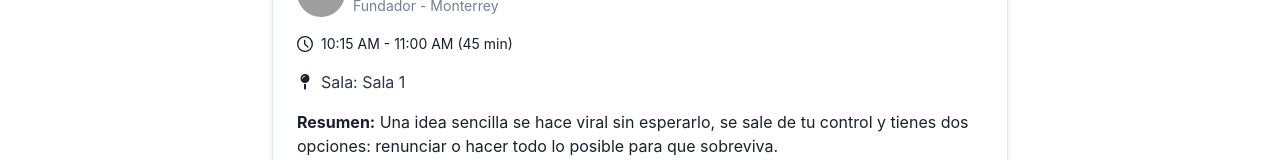
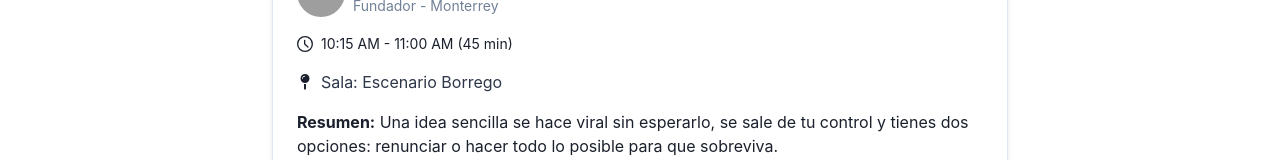
Before and after one commit to awscommunitymx/agenda, a Next.js app: page /session/ARQ101 in a window 1280 px wide. Shown: the part 378-538 px from the top of the page. Built offline with nearby package versions, Linux system fonts and the light colour scheme; grey boxes are pictures that could not be loaded.

Commit message:
Change room names

```diff
--- a/app/data/sessions.ts
+++ b/app/data/sessions.ts
@@ -174,7 +174,7 @@ const sessions: Session[] = [
         },
         category: "Arquitectura",
         level: "L100",
-        room: "Sala 1"
+        room: "Escenario Borrego"
     },
     {
         id: "ARQ102",
@@ -196,7 +196,7 @@ const sessions: Session[] = [
         },
         category: "Arquitectura",
         level: "L100",
-        room: "Sala 1"
+        room: "Escenario Borrego"
     },
     {
         id: "DEVOPS101",
@@ -218,7 +218,7 @@ const sessions: Session[] = [
         },
         category: "DevOps y productividad del desarrollador",
         level: "L100",
-        room: "Sala 1"
+        room: "Escenario Borrego"
     },
     {
         id: "SOFT101",
@@ -240,7 +240,7 @@ const sessions: Session[] = [
         },
         category: "Habilidades blandas",
         level: "L100",
-        room: "Sala 1"
+        room: "Escenario Borrego"
     },
     {
         id: "SEC101",
@@ -262,7 +262,7 @@ const sessions: Session[] = [
         },
         category: "Seguridad cumplimiento e identidad",
         level: "L100",
-        room: "Sala 1"
+        room: "Escenario Borrego"
     },
     {
         id: "DEVOPS102",
@@ -284,7 +284,7 @@ const sessions: Session[] = [
         },
         category: "DevOps y productividad del desarrollador",
         level: "L100",
-        room: "Sala 2"
+        room: "Escenario Bisonte"
     },
     {
         id: "CERT101",
@@ -306,7 +306,7 @@ const sessions: Session[] = [
         },
         category: "Capacitación y certificación",
         level: "L100",
-        room: "Sala 2"
+        room: "Escenario Bisonte"
     },
     {
         id: "SLS101",
@@ -328,7 +328,7 @@ const sessions: Session[] = [
         },
         category: "Computación sin servidor y contenedores",
         level: "L100",
-        room: "Sala 2"
+        room: "Escenario Bisonte"
     },
     {
         id: "SEC102",
@@ -350,7 +350,7 @@ const sessions: Session[] = [
         },
         category: "Seguridad cumplimiento e identidad",
         level: "L100",
-        room: "Sala 2"
+        room: "Escenario Bisonte"
     },
     {
         id: "DEVOPS103",
@@ -372,7 +372,7 @@ const sessions: Session[] = [
         },
         category: "DevOps y productividad del desarrollador",
         level: "L100",
-        room: "Sala 2"
+        room: "Escenario Bisonte"
     },
 ];
 
```
